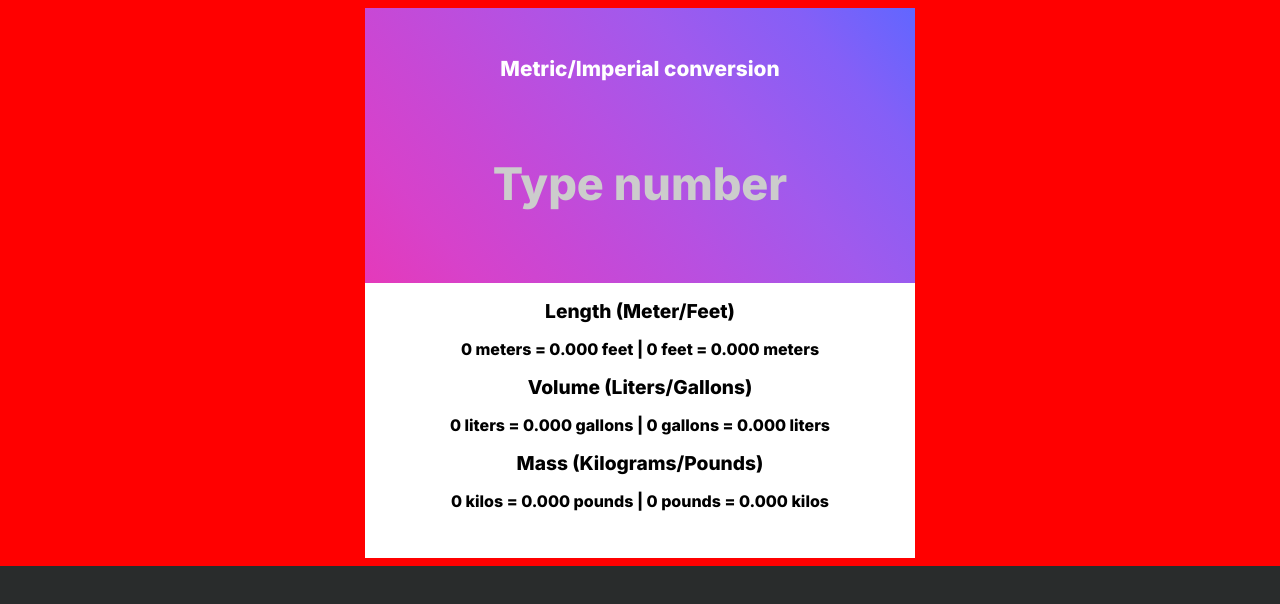
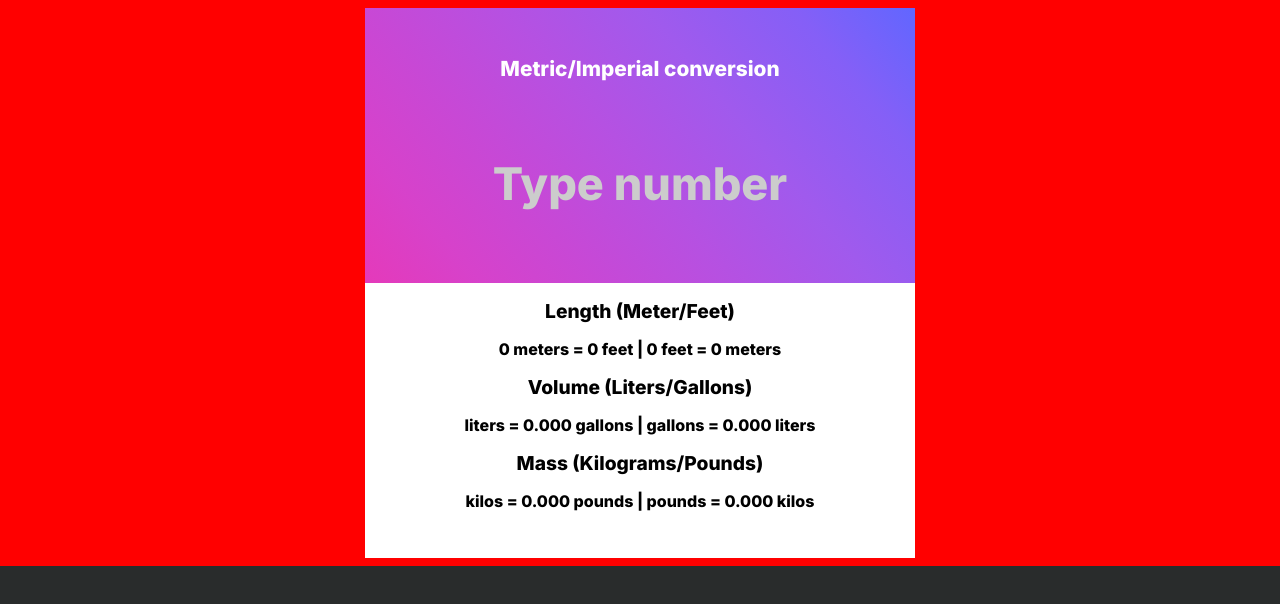
Before and after one commit to datumcoder/unit_converter, a React (Vite) app: page / in a window 1280 px wide. Shown: the top 604 px of the page. Built offline with nearby package versions, Linux system fonts and the light colour scheme.

Commit message:
added controlled input
Co-authored-by: datumcoder <datumcoder@users.noreply.github.com>

```diff
--- a/src/components/Card/Card.jsx
+++ b/src/components/Card/Card.jsx
@@ -1,22 +1,51 @@
+import { useState } from "react";
 import "./Card.scss";
 
-const Card = ({ variant }) => (
+const Card = ({ variant }) => {
+  const [value, setValue] = useState();
+  const [meters, setMeters] = useState(0);
+  const [feet, setFeet] = useState(0);
+
+  const handleInput = (e) => {
+    console.log("before setValue", value);
+    setValue(e.target.value);
+    console.log("after setValue", value);
+    setMeters((e.target.value * 3.2808399).toFixed(2));
+    setFeet((e.target.value * 0.3048).toFixed(2));
+  };
+
+  return (
     <div className="card">
       <div className="card__partBlock">
         <h1 className="card__title">Metric/Imperial conversion</h1>
-      <input type="number" className="card__input" placeholder="Type number" />
+        <input
+          type="number"
+          className="card__input"
+          placeholder="Type number"
+          value={value}
+          onChange={(e) => handleInput(e)}
+        />
       </div>
       <div className={`card__partBlock card__description--${variant ? variant : "white"}`}>
         <p className="paragraph__title">Length (Meter/Feet)</p>
-      <p className="paragraph">0 meters = 0.000 feet | 0 feet = 0.000 meters</p>
+        <p className="paragraph">
+          {value || 0} meters = {meters} feet | {value || 0} feet = {feet} meters
+          {/* {value} meters = {(value * 3.2808399).toPrecision(2)} feet | {value} feet ={" "}
+          {(value * 0.3048).toPrecision(2)} meters */}
+        </p>
 
         <p className="paragraph__title">Volume (Liters/GaIIons)</p>
-      <p className="paragraph">0 liters = 0.000 gallons | 0 gallons = 0.000 liters</p>
+        <p className="paragraph">
+          {value} liters = 0.000 gallons | {value} gallons = 0.000 liters
+        </p>
 
         <p className="paragraph__title">Mass (Kilograms/Pounds)</p>
-      <p className="paragraph">0 kilos = 0.000 pounds | 0 pounds = 0.000 kilos</p>
+        <p className="paragraph">
+          {value} kilos = 0.000 pounds | {value} pounds = 0.000 kilos
+        </p>
       </div>
     </div>
   );
+};
 
 export default Card;
```
Also changed, not shown: 1 other file (tests, documents, lock files or other folders). Lines whose indentation alone changed are shown as unchanged.
